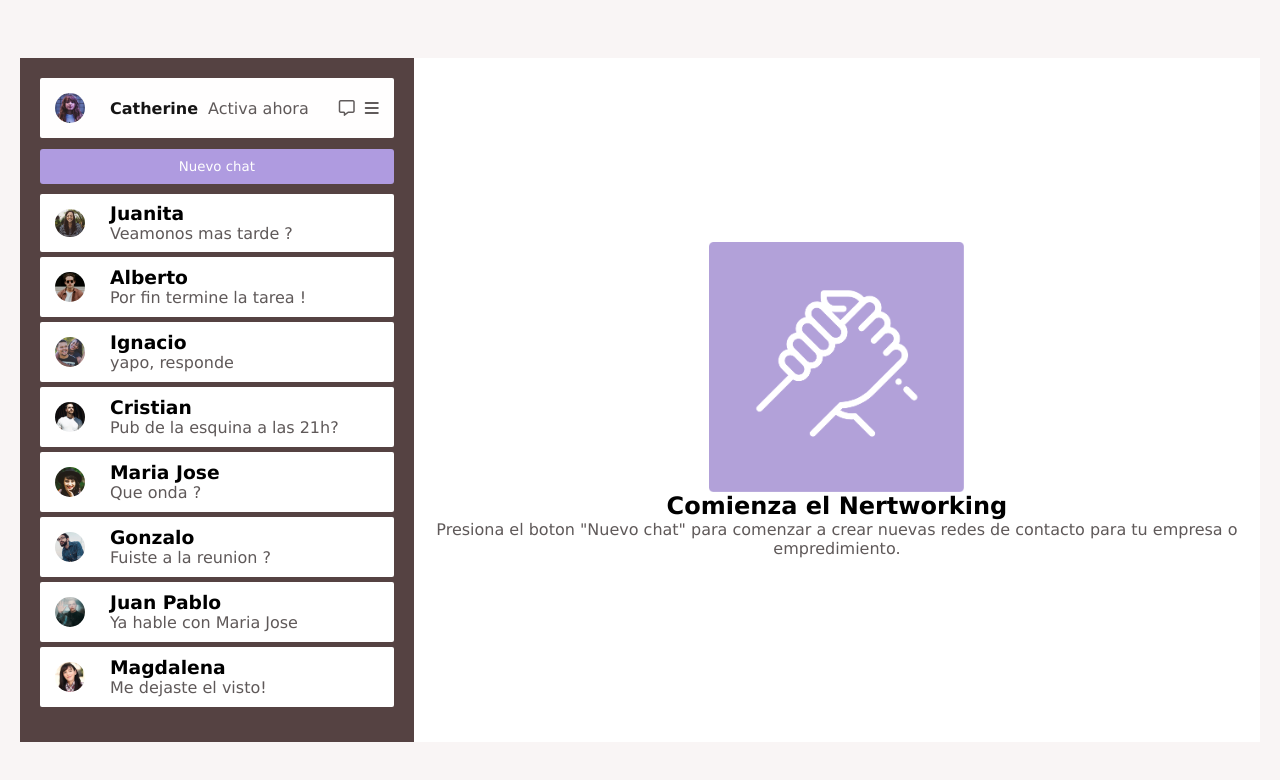
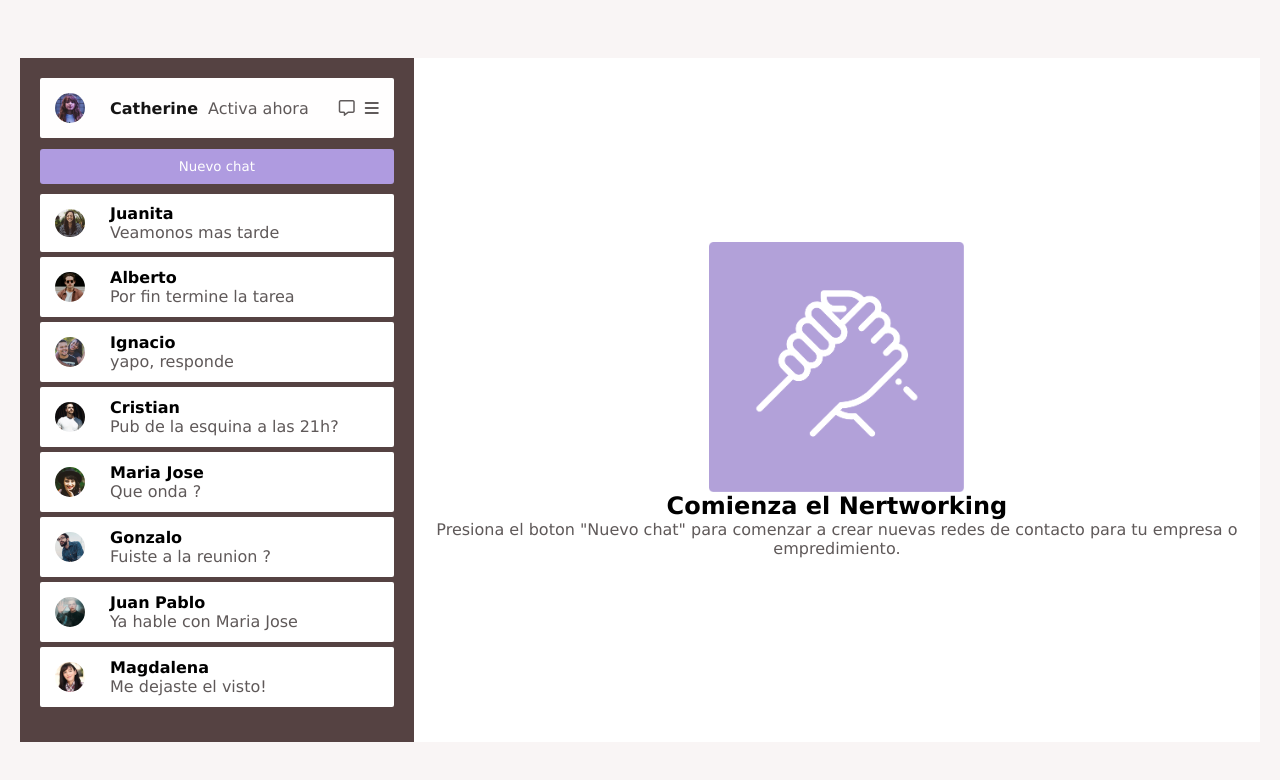
Before and after one commit to Catcharpentier/desafio-flexbox, a plain HTML site: page index.html in a window 1280 px wide. Drawn offline with Linux system fonts and the light colour scheme.

Commit message:
fontsize

```diff
--- a/assets/css/stylesheets.css
+++ b/assets/css/stylesheets.css
@@ -19,6 +19,7 @@ body{
     display: flex;
     width: 100%;
     background: white;
+
     }
 
 .icons{
--- a/index.html
+++ b/index.html
@@ -9,7 +9,6 @@
 <script src="https://kit.fontawesome.com/73e8e8b3b3.js" crossorigin="anonymous"></script>
 </head>
 <body>
-
         <div class="container">
             <section class="contacts-sct">
             <div class="users-status">
@@ -27,56 +26,56 @@
             <li class="contacts">
         <img src="./assets/images/Screen Shot 2018-11-28 at 15.27.14.jpg" alt="foto juanita">
         <div>
-            <h3>Juanita</h3>
-            <p> Veamonos mas tarde ?</p>
+            <h4>Juanita</h4>
+            <p> Veamonos mas tarde </p>
         </div>
     </li>
     <li class="contacts">
         <img src="./assets/images/Screen Shot 2018-11-28 at 15.30.54.jpg" alt="foto alberto">
         <div>
-            <h3>Alberto</h3>
-            <p> Por fin termine la tarea !</p>
+            <h4>Alberto</h4>
+            <p> Por fin termine la tarea </p>
         </div>
     </li>
     <li class="contacts">
         <img src="./assets/images/Screen Shot 2018-11-28 at 15.28.30.jpg" alt="foto ignacio">
         <div>
-            <h3>Ignacio</h3>
+            <h4>Ignacio</h4>
             <p> yapo, responde </p>
         </div>
     </li>
     <li class="contacts">
         <img src="./assets/images/Screen Shot 2018-11-28 at 15.30.34.jpg" alt="foto cristian">
         <div>
-            <h3>Cristian</h3>
+            <h4>Cristian</h4>
             <p> Pub de la esquina a las 21h?</p>
         </div>
     </li>
     <li class="contacts">
         <img src="./assets/images/Screen Shot 2018-11-28 at 15.28.04.jpg" alt="foto maria jose">
         <div>
-            <h3>Maria Jose</h3>
+            <h4>Maria Jose</h4>
             <p> Que onda ?</p>
         </div>
     </li>
     <li class="contacts">
         <img src="./assets/images/Screen Shot 2018-11-28 at 15.31.09.jpg" alt="foto gonzalo">
         <div>
-            <h3>Gonzalo</h3>
+            <h4>Gonzalo</h4>
             <p> Fuiste a la reunion ?</p>
         </div>
     </li>
     <li class="contacts">
         <img src="./assets/images/Screen Shot 2018-11-28 at 15.32.16.jpg" alt="foto juan pablo">
         <div>
-            <h3>Juan Pablo</h3>
+            <h4>Juan Pablo</h4>
             <p> Ya hable con Maria Jose</p>
         </div>
     </li>
     <li class="contacts">
         <img src="./assets/images/Screen Shot 2018-11-28 at 15.32.44.jpg" alt="foto Magda">
         <div>
-            <h3>Magdalena</h3>
+            <h4>Magdalena</h4>
             <p> Me dejaste el visto!</p>
         </div>
     </li>
```
